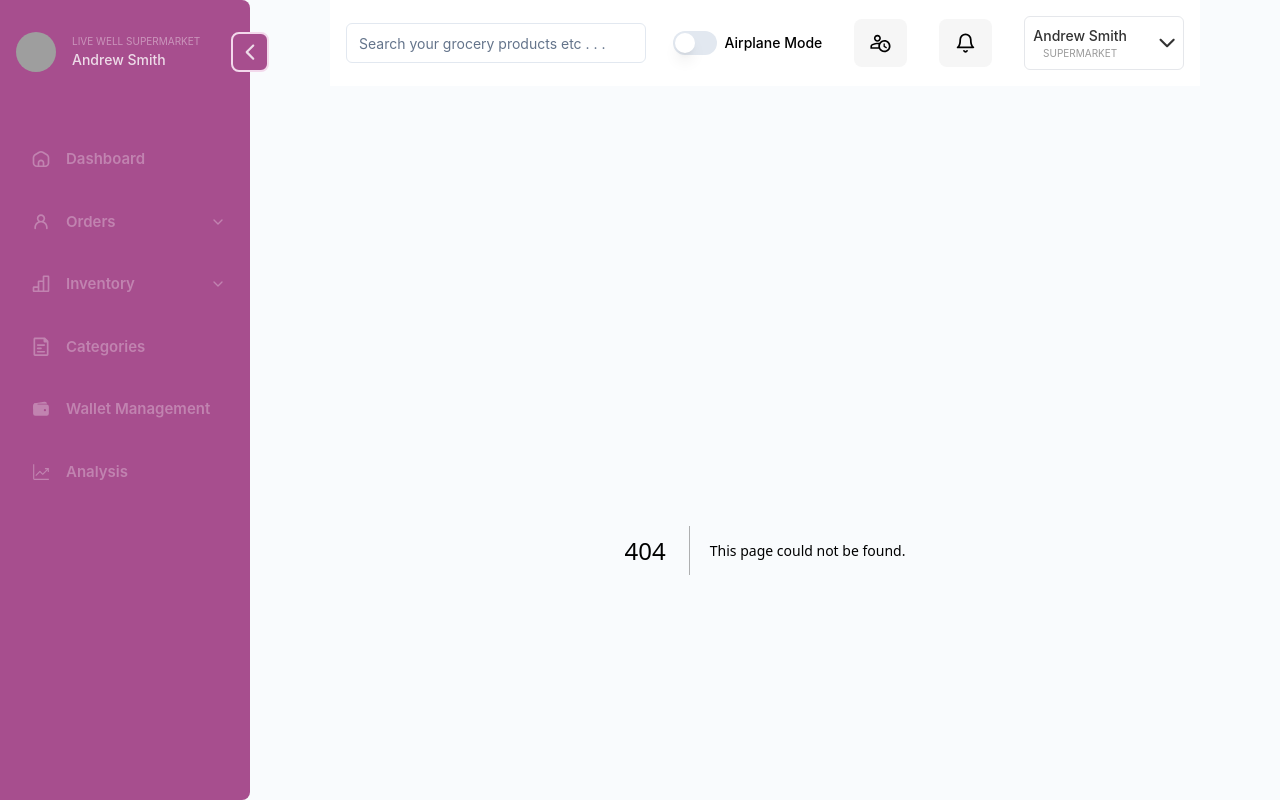
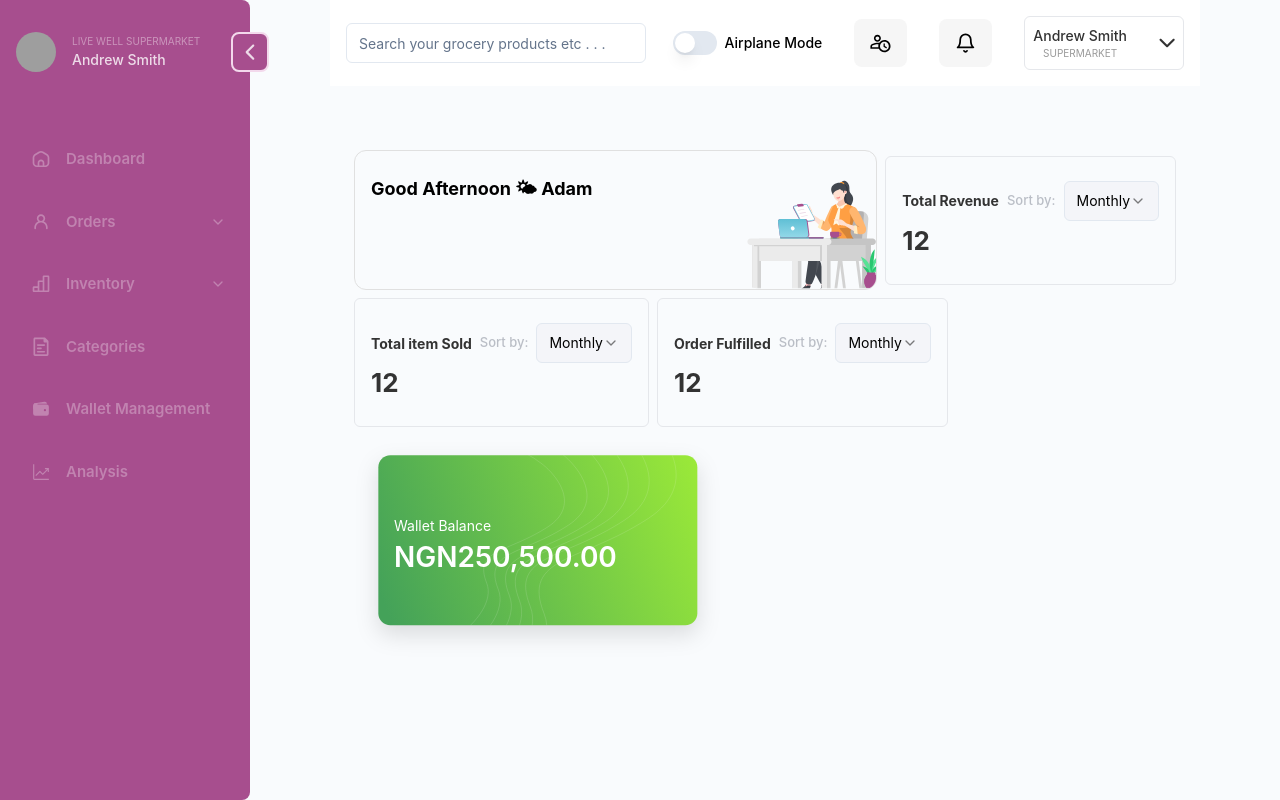
Before and after one commit to Ocuppy/occupyWeb, a Next.js app: page /dashboard/pending in a window 1280 px wide. Before the commit this address had no page. Built offline with nearby package versions, Linux system fonts and the light colour scheme; grey boxes are pictures that could not be loaded.

Commit message:
bootstrap dashboard homepage and its components

```diff
--- /dev/null
+++ b/src/components/shared/DashboardCard.tsx
@@ -0,0 +1,55 @@
+import React from "react";
+import Flex from "./Flex";
+import {
+  Select,
+  SelectContent,
+  SelectGroup,
+  SelectValue,
+  SelectTrigger,
+  SelectItem,
+} from "@/components/ui/select";
+
+const DashboardCard = ({
+  title,
+  value,
+  onSelect,
+}: {
+  title: string;
+  value: number | string;
+  onSelect?: (value: string) => void;
+}) => {
+  return (
+    <div className="border rounded-md p-4 pt-6">
+      <Flex>
+        <p className="text-[14px] whitespace-nowrap w-full font-bold text-[#333333]">
+          {title}
+        </p>
+        <p className="w-full whitespace-nowrap text-[13px] font-medium text-[#BABEC6]">
+          Sort by:
+        </p>
+        <Select defaultValue="monthly">
+          <SelectTrigger className="bg-[#F4F5F9] capitalize">
+            <SelectValue placeholder={"Select value"} />
+          </SelectTrigger>
+          <SelectContent>
+            <SelectGroup>
+              {["monthly", "yearly"].map((item) => (
+                <SelectItem
+                  onSelect={() => onSelect?.(item)}
+                  key={item}
+                  value={item}
+                  className="capitalize"
+                >
+                  {item}
+                </SelectItem>
+              ))}
+            </SelectGroup>
+          </SelectContent>
+        </Select>
+      </Flex>
+      <p className="text-[#333333] mb-2 text-[26px] font-bold">{value}</p>
+    </div>
+  );
+};
+
+export default DashboardCard;
--- /dev/null
+++ b/src/components/shared/GreetingsCard.tsx
@@ -0,0 +1,17 @@
+import Image from "next/image";
+import React from "react";
+import GreetingsImage from "@/assets/icon/Greetings.svg";
+const GreetingsCard = () => {
+  return (
+    <div className="border-[#E0E0E0] border rounded-[12px] grow min-w-[250px] h-[140px] relative overflow-hidden px-4 py-6">
+      <p className="w-[70%] text-[18px] font-bold">Good Afternoon 🌤 Adam</p>
+      <Image
+        src={GreetingsImage}
+        alt="greetings-svg"
+        className="absolute bottom-0 right-[-16px]"
+      />
+    </div>
+  );
+};
+
+export default GreetingsCard;
--- /dev/null
+++ b/src/components/shared/WalletBalance.tsx
@@ -0,0 +1,17 @@
+import Image from "next/image";
+import React from "react";
+import BackgroundSvg from "@/assets/icon/backgroundCard.svg";
+
+const WalletBalance = () => {
+  return (
+    <div className="relative p-0">
+      <Image src={BackgroundSvg} alt="wallet-card" />
+      <div className="top-1/2 absolute text-white left-10 translate-y-[-50%]">
+        <p className="text-[14px] ">Wallet Balance</p>
+        <p className="text-[28px] font-semibold">NGN250,500.00</p>
+      </div>
+    </div>
+  );
+};
+
+export default WalletBalance;
--- /dev/null
+++ b/src/pages/dashboard/pending.tsx
@@ -0,0 +1,22 @@
+import React from "react";
+import { NextPageWithLayout } from "../_app";
+import GreetingsCard from "@/components/shared/GreetingsCard";
+import DashboardCard from "@/components/shared/DashboardCard";
+import Flex from "@/components/shared/Flex";
+import WalletBalance from "@/components/shared/WalletBalance";
+
+const Pending: NextPageWithLayout = () => {
+  return (
+    <div>
+      <Flex className="flex-wrap">
+        <GreetingsCard />
+        <DashboardCard title="Total Revenue" value={12} />
+        <DashboardCard title="Total item Sold" value={12} />
+        <DashboardCard title="Order Fulfilled" value={12} />
+        <WalletBalance />
+      </Flex>
+    </div>
+  );
+};
+
+export default Pending;
```
Also changed, not shown: src/assets/icon/Greetings.svg (added), src/assets/icon/backgroundCard.svg (added).
